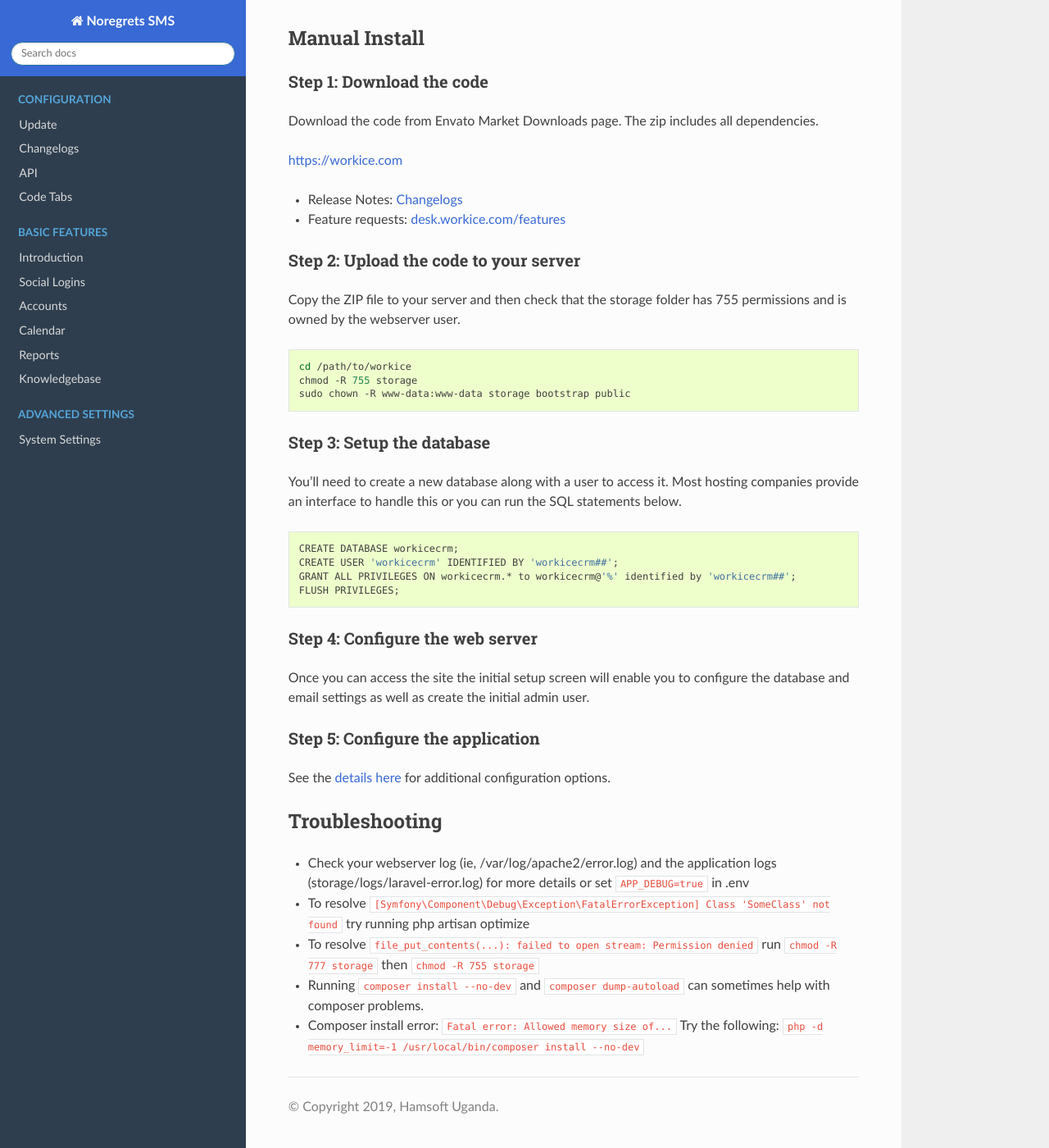
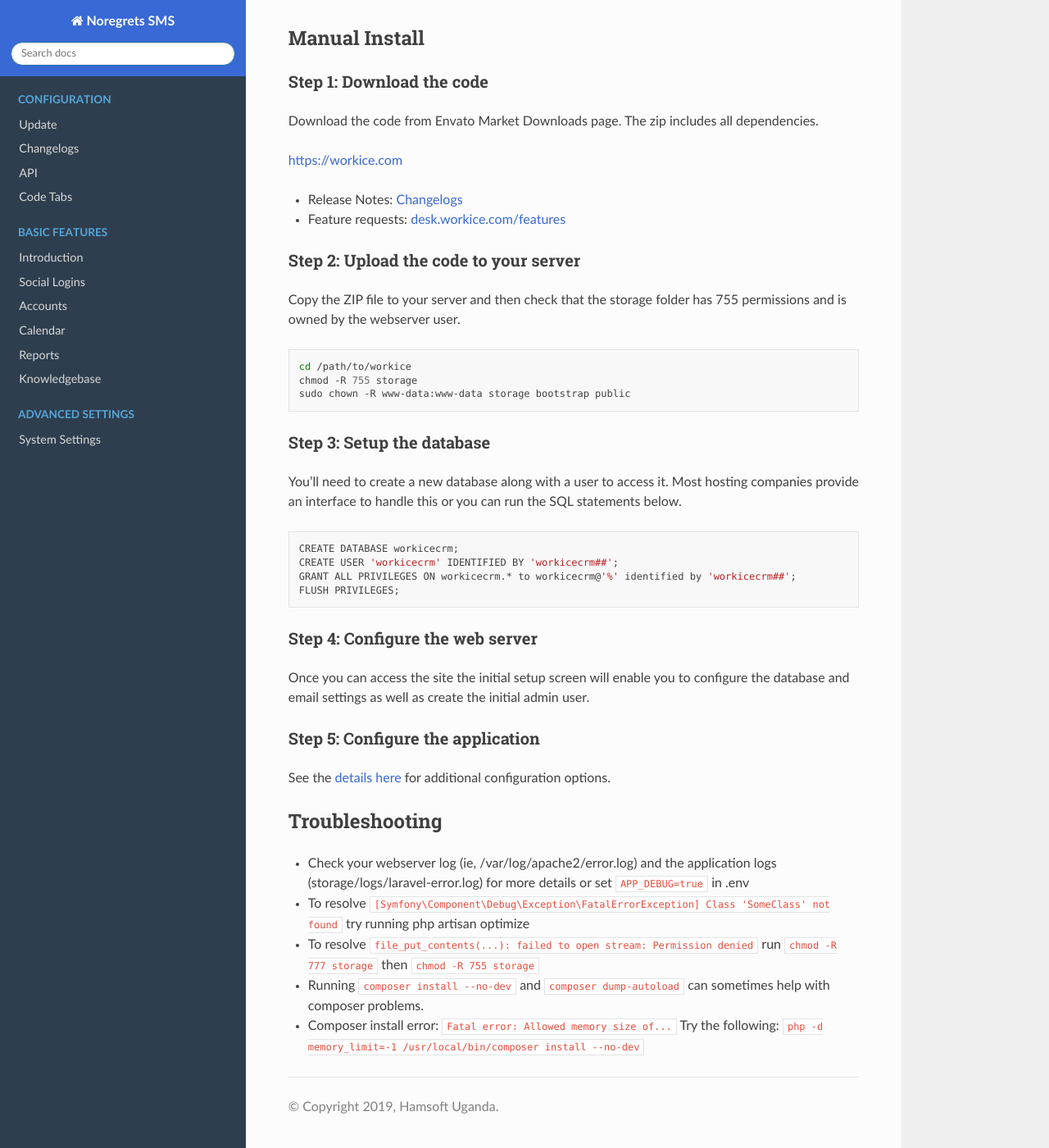
Before and after one commit to hamsoftug/noregretsAPIdocs, a Sphinx documentation site: the page built from docs/source/install.rst, in a window 1280 px wide and 1400 px high, scrolled down 623 px. Shown: the whole window at 82% size. Built offline with Sphinx 7.4.7 and the Read the Docs theme 2.0.0, drawn with Linux system fonts in a browser that asks for light colours; pages that are not in the unit, such as notebooks, are missing from menus.

Commit message:
rm tabs extensions

```diff
--- a/docs/source/conf.py
+++ b/docs/source/conf.py
@@ -44,8 +44,7 @@
     'sphinx.ext.todo',
     'sphinx.ext.coverage',
     'sphinx.ext.mathjax',
-    'sphinx_sitemap',
-	'sphinx_tabs.tabs'
+    'sphinx_sitemap'
 ]
 
 # Add any paths that contain templates here, relative to this directory.
@@ -73,7 +72,7 @@
 exclude_patterns = []
 
 # The name of the Pygments (syntax highlighting) style to use.
-pygments_style = 'sphinx'
+pygments_style = None
 
 
 # -- Options for HTML output -------------------------------------------------
```
Also changed, not shown: 1 other file.
